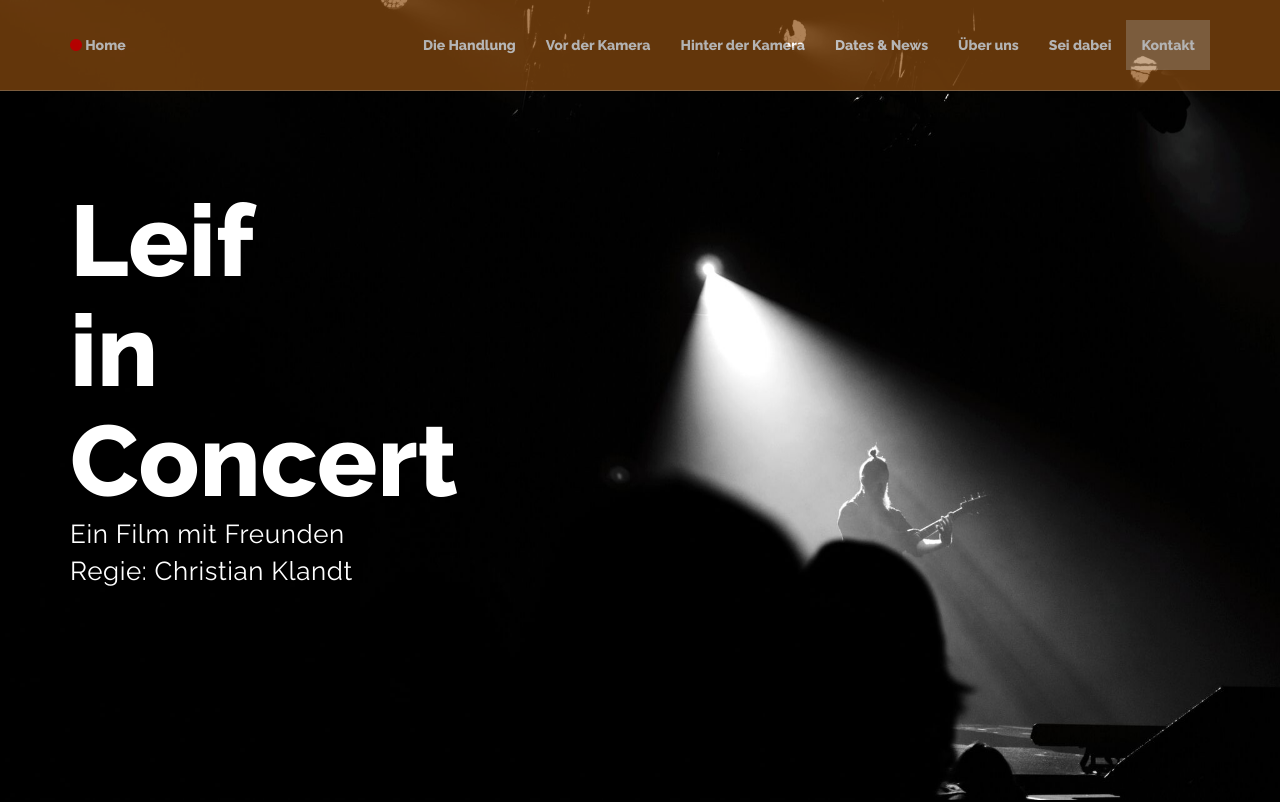
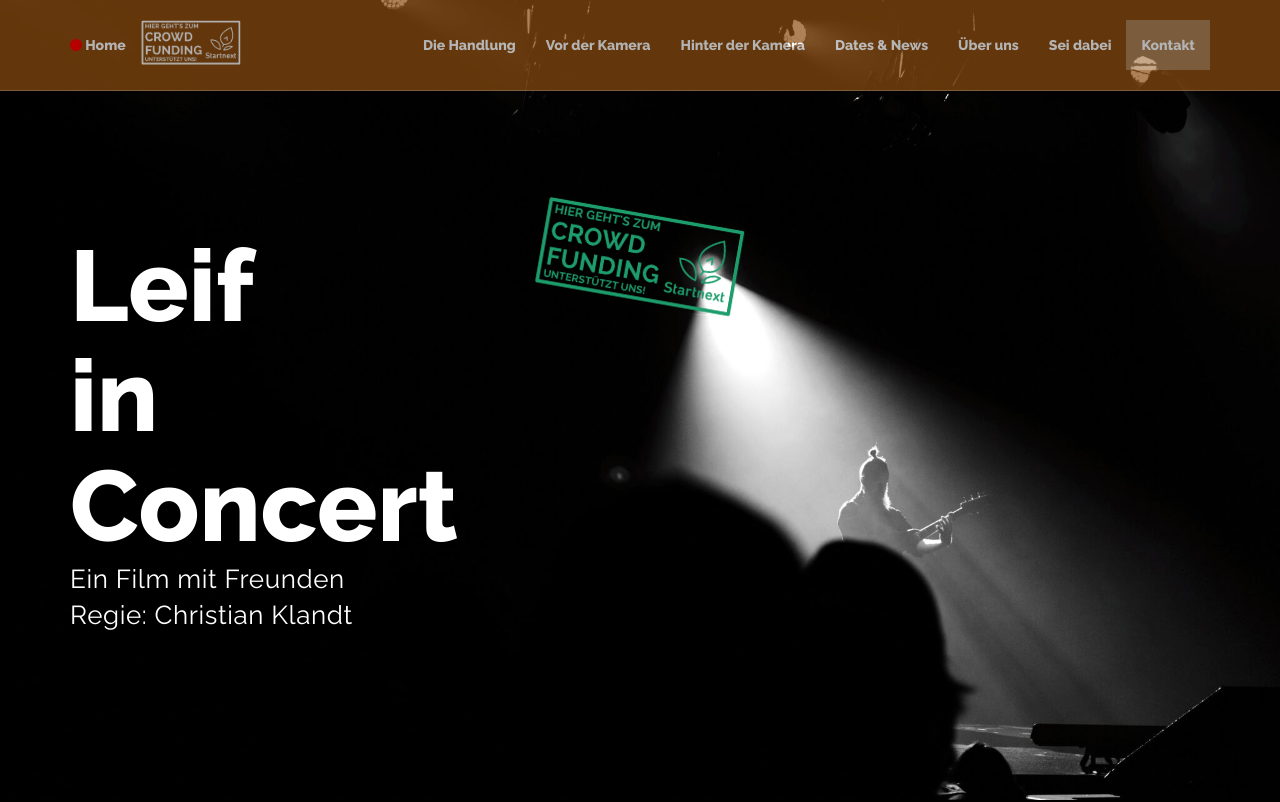
Before and after one commit to LeifinConcert/leifinconcert.github.io, a plain HTML site: page index.html in a window 1280 px wide. Shown: the top 802 px of the page. Drawn offline with nearby package versions, Linux system fonts and the light colour scheme.

Commit message:
crowd funding logo

```diff
--- a/css/movie.css
+++ b/css/movie.css
@@ -43,6 +43,16 @@ h2 {
 .intro .intro-body .brand-heading {
     font-size: 70px;
     font-family: 'Raleway', sans-serif;
+}
+
+.crowd-div {
+    position: relative;
+    top: 70px;
+    -ms-transform: rotate(10deg);
+    /* IE 9 */
+    -webkit-transform: rotate(10deg);
+    /* Chrome, Safari, Opera */
+    transform: rotate(10deg);
 }
 
 .VorderKamera-section {
--- a/index.html
+++ b/index.html
@@ -57,6 +57,7 @@
                 <a class="navbar-brand page-scroll" href="#page-top">
                     <i class="fa fa-circle"></i> <span class="light"> Home</span>
                 </a>
+                <a href="https://www.startnext.com/leifinconcert" target="_blank"><img src="img/Logo Crowd Funding weiß.png" class="item2" width="100"></a>
             </div>
 
 
@@ -95,14 +96,27 @@
 
     <!-- Intro Header -->
     <header class="intro">
+
+
+
         <div class="intro-body">
+
             <div class="container">
+                <div class="text-center crowd-div">
+                    <a href="https://www.startnext.com/leifinconcert" target="_blank"><img src="img/Logo Crowd Funding.png" class="item2" width="200"></a>
+                </div>
                 <div class="row">
                     <div class="col-md-8">
                         <h1 class="brand-heading">Leif<br>in<br>Concert</h1>
                         <p class="intro-text">Ein Film mit Freunden<br>Regie: Christian Klandt</p>
                     </div>
+
+
+
+
+
                 </div>
+
             </div>
         </div>
     </header>
@@ -198,6 +212,8 @@
 
                 <div class="container">
                     <div class="row text-center">
+                        <h3 class="animated fadeInDown wow">Paargespräche</h3><br>
+                        <hr class="animated fadeInDown wow">
                         <div class="col-lg-4 col-sm-4 col-xs-4">
                             <div>
                                 <a href="https://www.hyenafilms.com" target="_blank"><img src="img/bilder-cast/P01_Monika Treut.jpg" class="img-responsive center-block item" alt="" width="120"></a><br>
@@ -793,7 +809,10 @@
                     <p>Wir finanzieren „Leif in Concert" privat, mit Hilfe von Familie, Freunden und Bekannten sowie Sponsoren, Ko-Produzenten und durch Crowdfunding. Wir wollen nichts geschenkt, sondern suchen Unterstützer, die mit uns gemeinsam dieses
                         Herzensprojekt umsetzen. Jeder Unterstützer bekommt von uns etwas zurück: Beim Crowdfunding je nach Beitrag ein Dankeschön, als Sponsor, Financier oder Ko-Produzent individuell vereinbarte Gegenleistungen von Produktplatzierung,
                         maßgeschneidertem Branding bis hin zu exklusiven Vorführungen, unser Können und Know-How für Eure Projekte oder sonstige zukünftige Kooperationen. Schlagt uns gern auch etwas vor.</p>
-                    <p class="text-center"><a href="https://www.startnext.com/leifinconcert" class="btn btn-default btn-sm">Hier geht’s zum Crowdfunding.</a></p>
+
+                    <div class="text-center">
+                        <a href="https://www.startnext.com/leifinconcert" target="_blank"><img src="img/Logo Crowd Funding.png" class="item2" width="200"></a>
+                    </div>
                 </div>
             </div>
         </div>
```
Also changed, not shown: img/Logo Crowd Funding weiß.png (added), img/Logo Crowd Funding.png (added).
